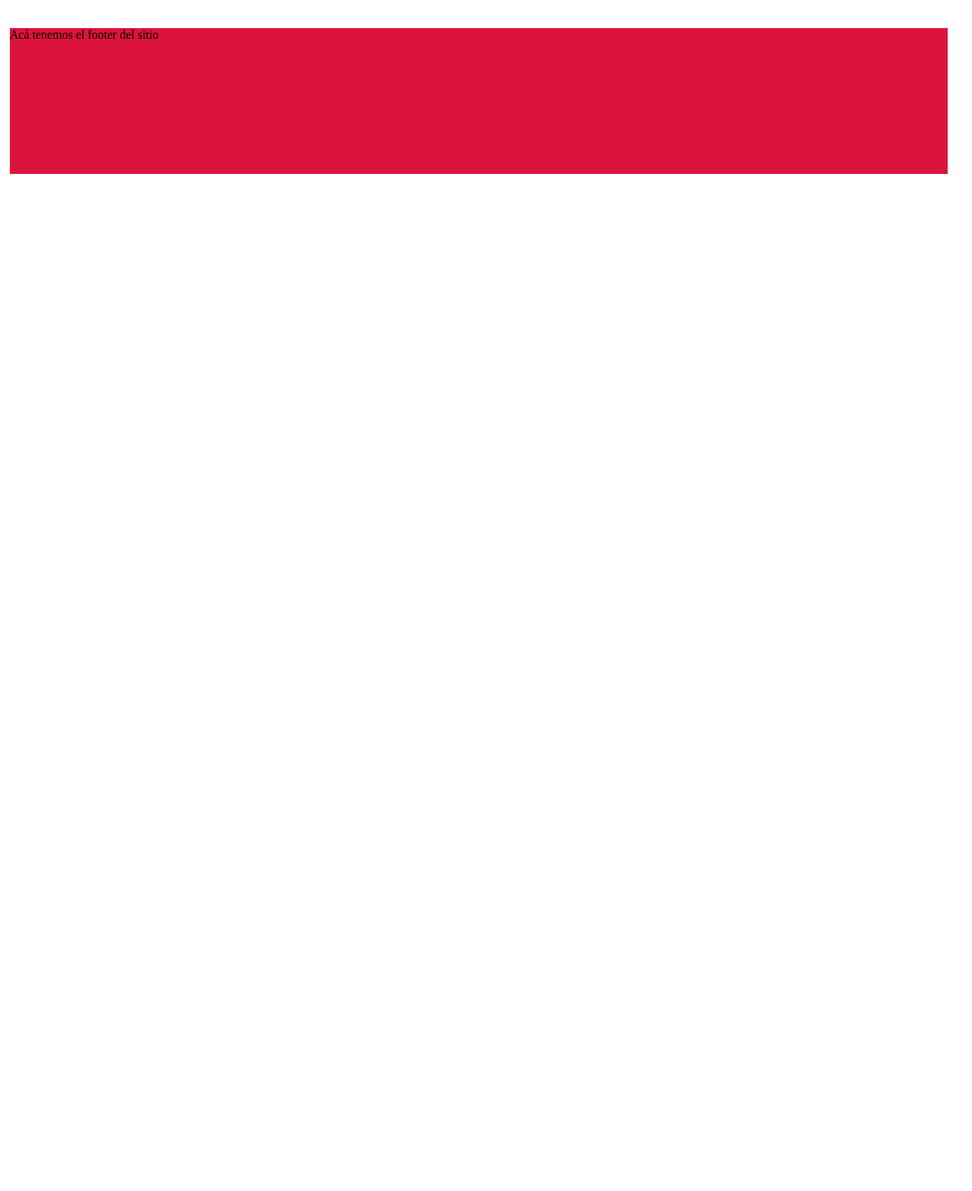
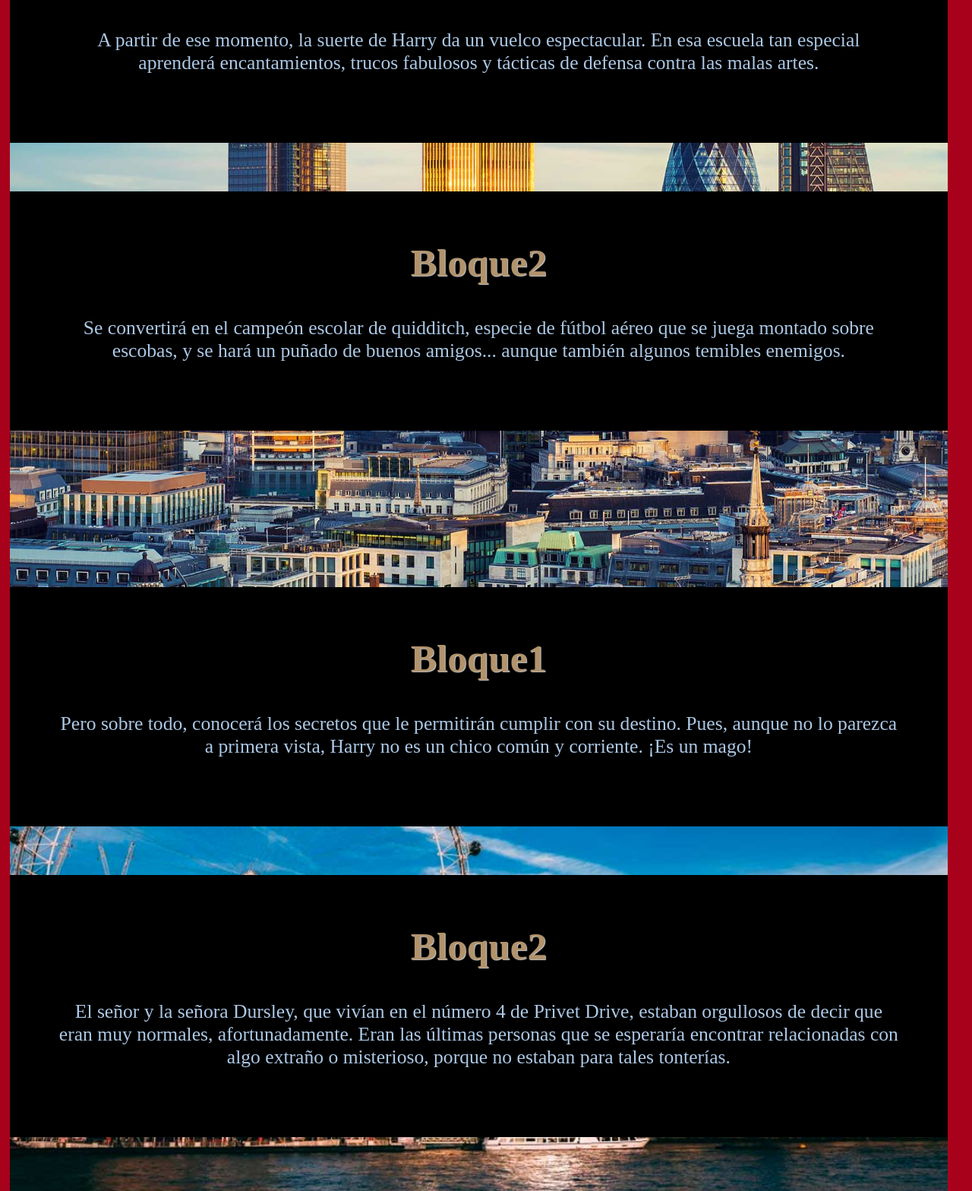
Before and after one commit to m32795434/VicEnglish, a plain HTML site: page index.html in a window 1280 px wide. Shown: the part 1232-2800 px from the top of the page at 76% size. Before the commit the page ends 1461 px from the top, so only its background shows below. Drawn offline with nearby package versions, Linux system fonts and the light colour scheme.

Commit message:
cargamos scroll, problema con opacity sobre <p>.title principal fuente nueva

```diff
--- a/index.css
+++ b/index.css
@@ -4,7 +4,7 @@
    --verde:#79E089;
    --rosa:#DDC4C4;
    --azul:#093048;
-   --rojo: #9b0219;
+   --rojo: #a8011b;
    --gris:#bebebe;
 
 }
@@ -48,9 +48,10 @@ a{
 /* ------------------------END screen readers only ----------------------*/
 
 body{
-    /* background-color: rgb(133, 60, 60); */
+    background-color:var(--rojo);
     margin:1vw;
     padding: 0;
+    padding-bottom: 15vw; /*compensa el TOP:15VW de MAIN Y FOOTER*/
 }
 .header{
     position: fixed;
@@ -92,10 +93,12 @@ body{
     color: white;
 }
 .title h1{
-    font: 3vw "Libre Baskerville", cursive;
+    font-size: 3vw;
+
 }
 .title h2{
     font-size:2vw;
+    font-family: "Dancing Script", cursive;
     margin-left: 1vw;
 }
 /*------------END TITLE------------*/
@@ -211,19 +214,86 @@ border-bottom: thick double black;
     background-color: #e1f0d2;
     position: relative;/*hacer relative para no afectar la posicion de otros elemetos*/
     top: 15vw;
-    height: 80vw;
+    height: auto;
     width: 96.5vw;
     margin-bottom: 40px;
+    z-index: 0;
+}
+/*-------------------------SCROLL------------------------------*/
+#block-img1 {
+    /*position: 0%left, 0% top/background-attachment:fixed;/
+    background-image:url(01.jpeg);// podría tmb definir valores para
+background-clip/background-color/background-origin/background-repeat*/
+    background: url(images/01.jpg) fixed;
+    background-size:cover;
+    min-height: 900px;
+    width: 100%;
+    /* margin: 0 auto; */
+}
+
+#block-img2{
+    background: url(images/02.jpg) fixed;
+    background-size: cover;
+    min-height: 900px;
+    width: 100%;
+}
+
+#block-img3{
+    background: url(images/03.jpg) fixed;
+    background-size: cover;
+    min-height: 900px;
+    width: 100%;
+}
+
+.block1{
+    background-color: black;
+    margin-bottom: 5vw;
+
 
 }
+.block2{/*para divs padres que contienen los div hijos, con h2 y p, asi puedo
+    hacerle padding, desde el div hijo*/
+    background-color: black;
+    margin-bottom: 5vw;
+    /* opacity: 10%; NO PUEDO SIN AFECTAR AL PARRAFOOOOOOO SOCORRRO*/
+}
+
+.text {/*para el div hijo, de la clase de abajo*/
+    color: var(--cielo);
+    text-align: center;
+    padding: 5vw;
+    font-size: 2vw;
+}
+
+.text h1{
+    color: burlywood;
+    font-size: 4vw;
+    text-shadow: 1px 1px 1px white;/* offset-x | offset-y | blur-radius | color */
+    margin-top: 0;
+    background-color: black;
+    border-radius: 5px;
+    opacity: 80%;
+
+    }
+
+.text h2{
+    color: burlywood;
+    font-size: 4vw;
+    text-shadow: 1px 1px 1px white;/* offset-x | offset-y | blur-radius | color */
+    margin-top: 0;
+    background-color: black;
+    opacity: 80%;
+    }
+
+
 
 .footer {
     background-color: crimson;
     position: relative;/*conviene relative! sino me saca del flujo del doc*/
     top: 15vw;
-    height: 15vw;
+    height: 20vw;
     width: 96.5vw;
-    /*margin-bottom: 20px; no acepta, lo pisa absolute*/
+    margin-bottom: 10px;
 }
 
 /*1)por que en :focus, usando valores con vh, si hay desborde,se comporta distinto
@@ -237,4 +307,5 @@ a desbordar con %. Deforma todo. "ocupa espacio libre" y corre elementos. LINEA
     visibility: visible;
     opacity: 1;
 }
+5) NO PUEDO APLICAR OPACITY SOBRE BLOCKS SIN AFECTAR A LOS TEXTOS.
 */
--- a/index.html
+++ b/index.html
@@ -7,11 +7,11 @@
     <meta name="viewport" content="width=device-width, initial-scale=1.0">
     <title>Home</title>
     <link rel="preconnect" href="https://fonts.gstatic.com">
-    <link href="https://fonts.googleapis.com/css2?family=Libre+Baskerville:wght@700&display=swap" rel="stylesheet">
+    <link href="https://fonts.googleapis.com/css2?family=Dancing+Script:wght@700&display=swap" rel="stylesheet" rel="stylesheet">
     <link rel="stylesheet" href="index.css">
 </head>
 <body>
-    <header class="header">
+    <header class="header"><!--FIXED!!-->
         <!-- skip navigation direct to content (link to main)-->
         <a href="#main" class="sr-only"><p class="skiptext">Ir al contenido principal</p></a>
         <div class="log-title-srch"> <!--logo, nombre autor, titulo principal, boton busqueda  -->
@@ -56,10 +56,88 @@
         </nav>
     </header>
     <main id="main" class="main">
+        <div id="block-img1" data-speed="1"><!--AQUI IMAGEN 1 FIJA + SCROLL TITULO PRINCIPAL-->
+            <div class="text">
+                <h1>¿POR QUÉ ESTUDIAR INGLÉS?</h1>
+            </div>
+            <div class="block1"><!---->
+                <div class="text">
+                    <h2>Bloque1</h2>
+                    <p>
+                        Harry Potter se ha quedado huérfano y vive en casa de sus abominables
+                        tíos y del insoportable primo Dudley. Harry se siente muy triste y solo,
+                        hasta que un buen día recibe una carta que cambiará su vida para
+                        siempre.
+                    </p>
+                </div>
+            </div>
+            <!-- <div class="block2">
+                <div class="text">
+                    <h2>Bloque2</h2>
+                    <p>
+                        Lorem ipsum, dolor sit amet consectetur adipisicing elit. Reprehenderit iste id corrupti ipsa autem
+                        labore, accusantium amet veniam similique explicabo sint odio sapiente laboriosam rem aspernatur
+                        voluptatem ullam aliquid illum.
+                    </p>
+                </div>
+            </div> -->
+        </div><!--FIN BLOQUE IMAGEN 1-->
 
-            Acá tenemos el contenido del sitio
-            <a href="#">Ejemplo</a>
-            Más contenido
+
+
+        <div id="block-img2" data-speed="1" >
+            <div class="block1">
+                <div class="text">
+                    <h2>Bloque1</h2>
+                    <p>
+                        A partir de ese
+                        momento, la suerte de Harry da un vuelco espectacular. En esa escuela
+                        tan especial aprenderá encantamientos, trucos fabulosos y tácticas de
+                        defensa contra las malas artes.
+                    </p>
+
+                </div>
+            </div>
+            <div class="block2">
+                        <div class="text">
+                            <h2>Bloque2</h2>
+                            <p>
+                                Se convertirá en el campeón escolar de
+                                quidditch, especie de fútbol aéreo que se juega montado sobre escobas,
+                                y se hará un puñado de buenos amigos... aunque también algunos
+                                temibles enemigos.
+                            </p>
+                        </div>
+            </div>
+        </div>
+
+
+        <div id="block-img3" data-speed="1" >
+            <div class="block1">
+                <div class="text">
+                    <h2>Bloque1</h2>
+                    <p>
+                        Pero sobre todo, conocerá los secretos que le
+                        permitirán cumplir con su destino. Pues, aunque no lo parezca a primera
+                        vista, Harry no es un chico común y corriente. ¡Es un mago!
+
+                    </p>
+                </div>
+            </div>
+            <div class="block2">
+                <div class="text">
+                    <h2>Bloque2</h2>
+                    <p>
+                        El señor y la señora Dursley, que vivían en el número 4 de Privet Drive,
+                        estaban orgullosos de decir que eran muy normales, afortunadamente. Eran las
+                        últimas personas que se esperaría encontrar relacionadas con algo extraño o
+                        misterioso, porque no estaban para tales tonterías.
+                    </p>
+                </div>
+            </div>
+        </div>
+
+
     </main>
     <footer class="footer" >
         Acá tenemos el footer del sitio
```
Also changed, not shown: images/01.jpg (added), images/02.jpg (added), images/03.jpg (added).
